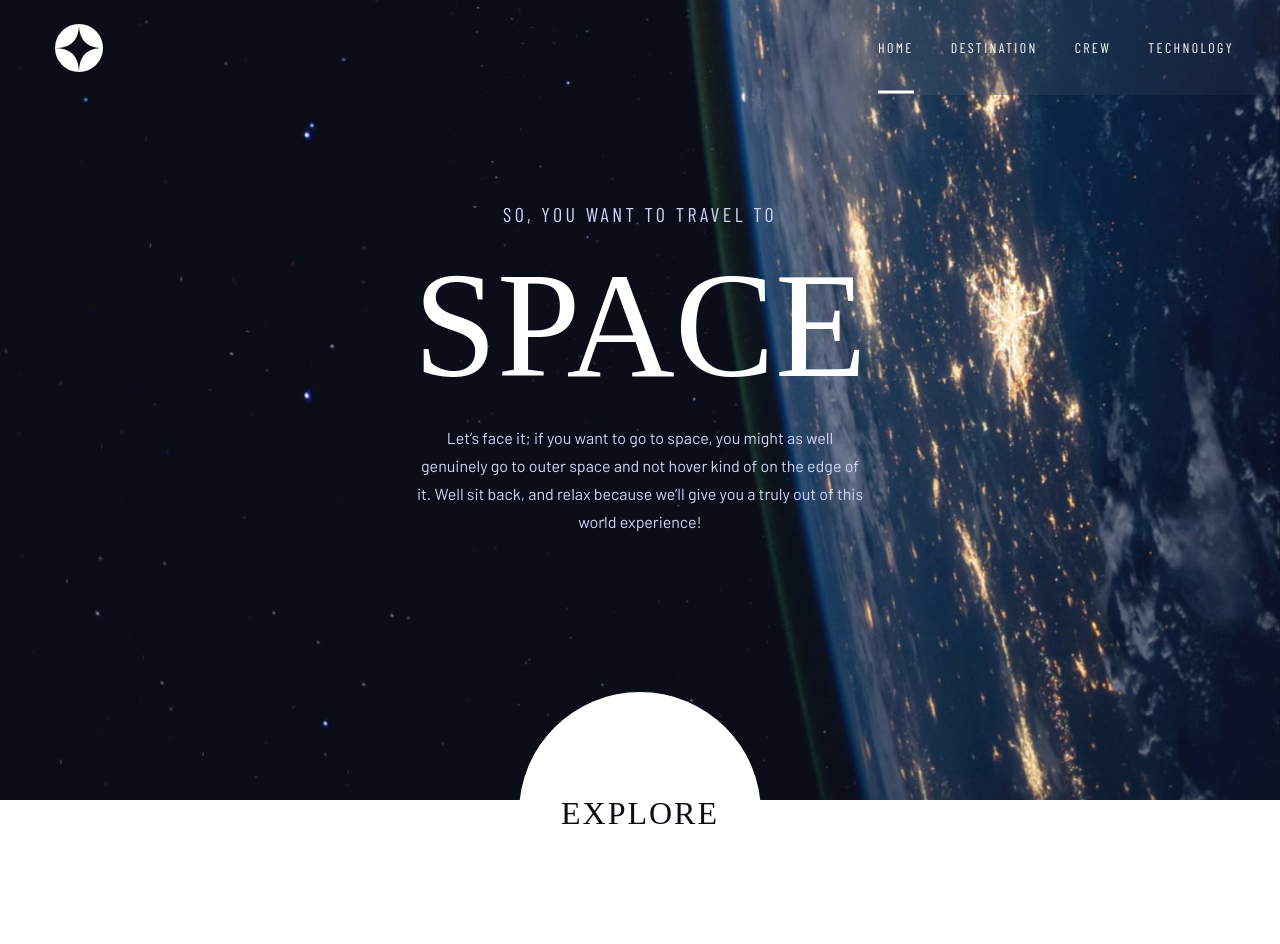
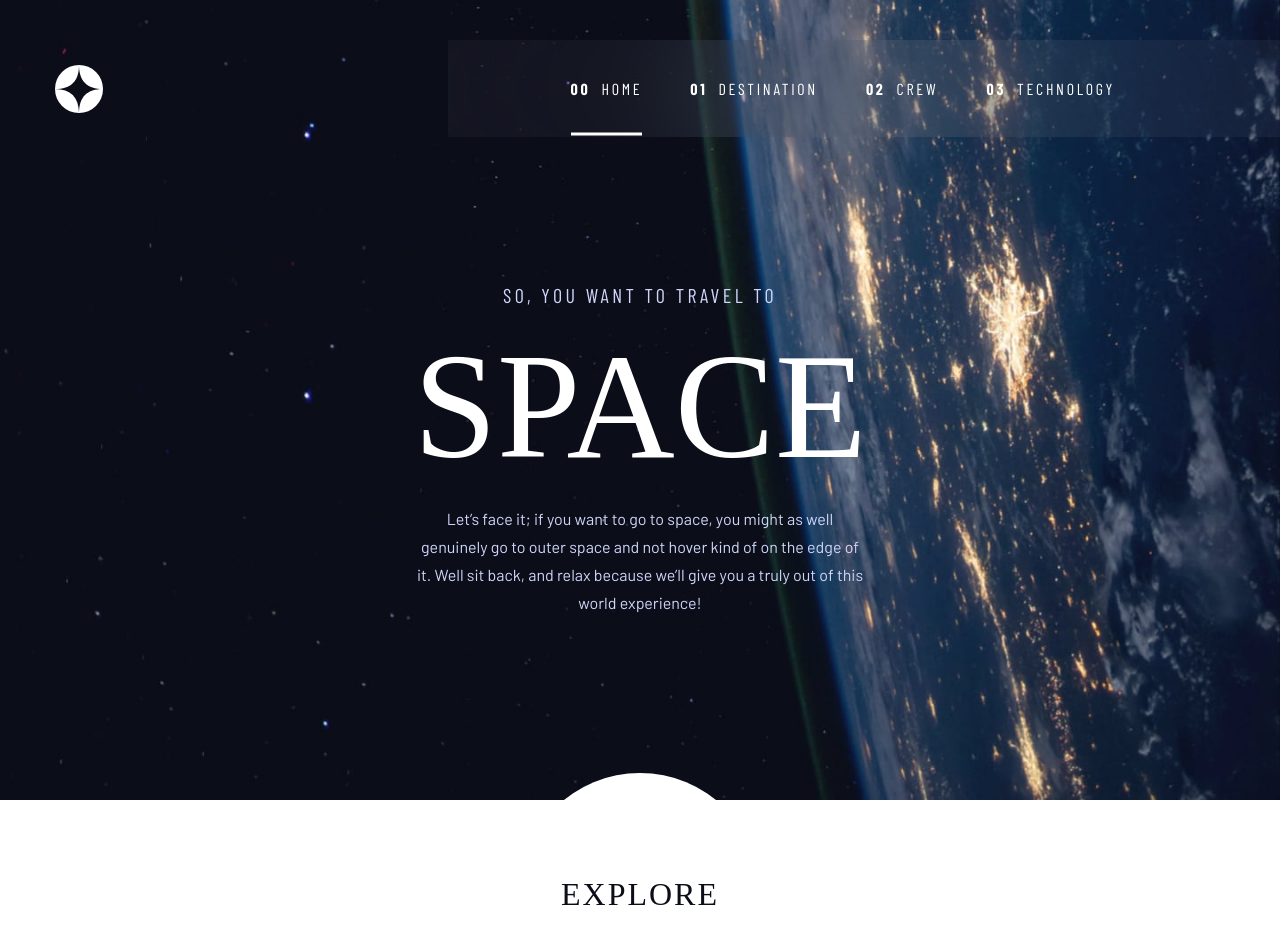
Before and after one commit to AmirhosseinHashemi/Space-Tourism, a React (Vite) app: page /home in a window 1280 px wide. Shown: the top 944 px of the page. Built offline with nearby package versions, Linux system fonts and the light colour scheme; a web font is replaced by a local one.

Commit message:
make Header responsive - desktop

```diff
--- a/src/components/Header.jsx
+++ b/src/components/Header.jsx
@@ -9,12 +9,30 @@ import Logo from "./Logo";
 const StyledHeader = styled.header`
   position: relative;
   padding-block: 2.4rem;
+
+  @media only screen and (min-width: 1024px) {
+    padding-block: 4rem;
+  }
 `;
 
 const Div = styled.div`
+  position: relative;
   display: flex;
   align-items: center;
   justify-content: space-between;
+
+  @media only screen and (min-width: 1440px) {
+    &::after {
+      position: absolute;
+      content: "";
+      left: 11.2rem;
+
+      width: 47.3rem;
+      height: 0.1rem;
+      background-color: #383b4b;
+      z-index: 10;
+    }
+  }
 `;
 
 function Header() {
--- a/src/components/NavMenu.jsx
+++ b/src/components/NavMenu.jsx
@@ -23,6 +23,12 @@ const StyledNavMenu = styled.nav`
     padding-block: 3.9rem;
     padding-inline: 4.8rem 4.6rem;
   }
+
+  @media only screen and (min-width: 1024px) {
+    position: relative;
+    padding-inline: 12.3rem 16.5rem;
+    margin-right: -5.5rem;
+  }
 `;
 
 const Ul = styled.ul`
@@ -35,6 +41,10 @@ const Ul = styled.ul`
   @media only screen and (min-width: 768px) {
     flex-direction: row;
     gap: 3.7rem;
+  }
+
+  @media only screen and (min-width: 1024px) {
+    gap: 4.8rem;
   }
 `;
 
@@ -84,6 +94,15 @@ const StyledNavLink = styled(NavLink)`
       height: 0.3rem;
     }
   }
+
+  @media only screen and (min-width: 1024px) {
+    font-size: var(--fs-sm);
+    letter-spacing: var(--letter-spacing-md);
+
+    & span {
+      display: inline;
+    }
+  }
 `;
 
 function NavMenu({isNavOpen}) {
```
